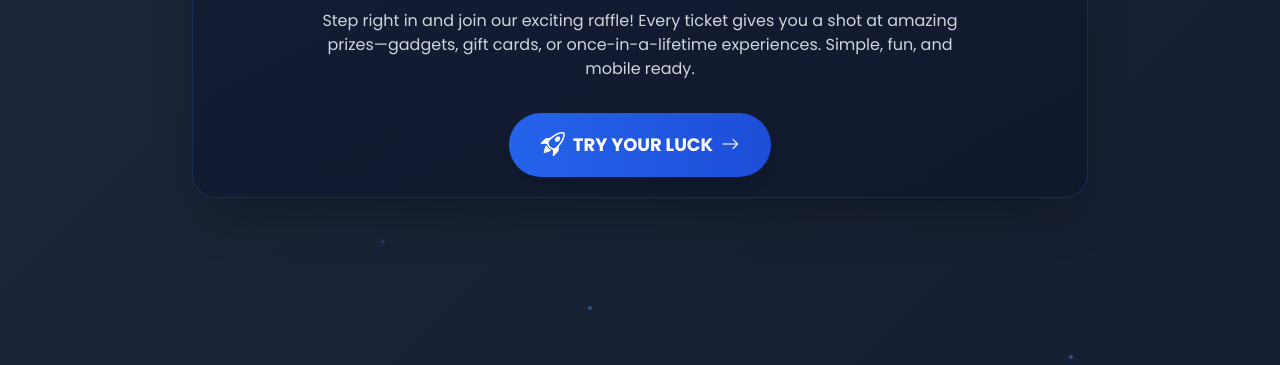
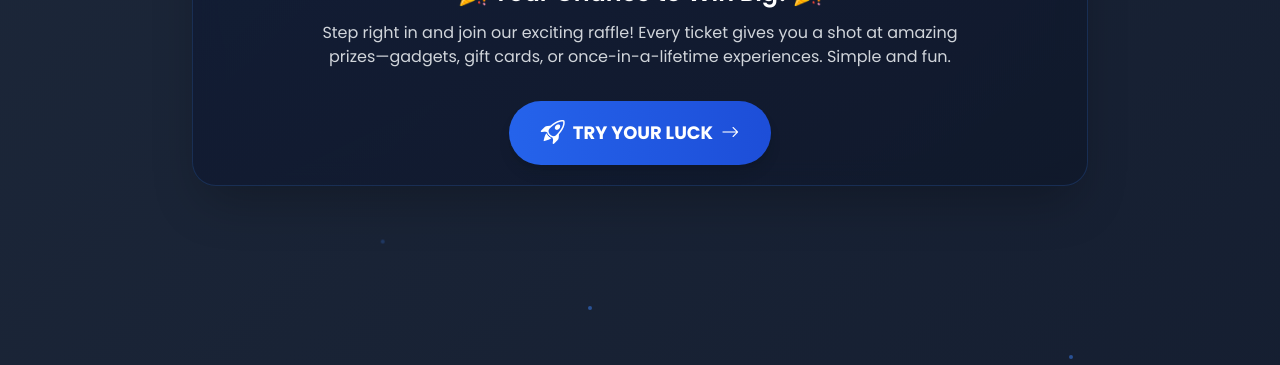
Before and after one commit to korkordesmond/AveRaffle, a plain HTML site: page index.html in a window 1280 px wide. Shown: the part 435-800 px from the top of the page. Drawn offline with nearby package versions, Linux system fonts and the light colour scheme.

Commit message:
Commenting Code

```diff
--- a/index.html
+++ b/index.html
@@ -5,7 +5,7 @@
     <meta charset="utf-8">
     <meta name="viewport" content="width=device-width, initial-scale=1, maximum-scale=1, user-scalable=yes, viewport-fit=cover">
     <meta name="description" content="Raffle UP, join  a large community of raffle ethusiasts and test your luck in our exciting raffle draws. Win amazing prizes and have fun!">
-    <meta name="keywords" content="raffle, mobile friendly, lottery, draw, win prizes, giveaway">
+    <meta name="keywords" content="raffle, draw, win prizes, giveaway">
     <meta name="author" content="Hackie Nawhat">
     <meta name="theme-color" content="#3b82f6">
 
@@ -300,7 +300,7 @@
             <h1 class="text-4xl sm:text-5xl md:text-6xl font-extrabold gradient-text leading-tight">RAFFLE UP</h1>
             <p class="text-xl sm:text-2xl font-semibold text-white mt-2 mb-3">🎉 Your Chance to Win Big! 🎉</p>
             <p class="text-sm sm:text-base text-gray-300 max-w-2xl px-2 leading-relaxed">
-                Step right in and join our exciting raffle! Every ticket gives you a shot at amazing prizes—gadgets, gift cards, or once-in-a-lifetime experiences. Simple, fun, and mobile ready.
+                Step right in and join our exciting raffle! Every ticket gives you a shot at amazing prizes—gadgets, gift cards, or once-in-a-lifetime experiences. Simple and fun.
             </p>
             <div class="flex flex-col sm:flex-row justify-center gap-3 sm:gap-5 mt-8 w-full sm:w-auto">
                 <button id="tryLuckBtn" class="ripple group px-6 sm:px-8 py-3 sm:py-4 rounded-full bg-gradient-to-r from-blue-600 to-blue-700 hover:from-blue-700 hover:to-blue-800 text-white font-bold shadow-lg hover-lift flex items-center justify-center gap-2 text-base sm:text-lg">
```
